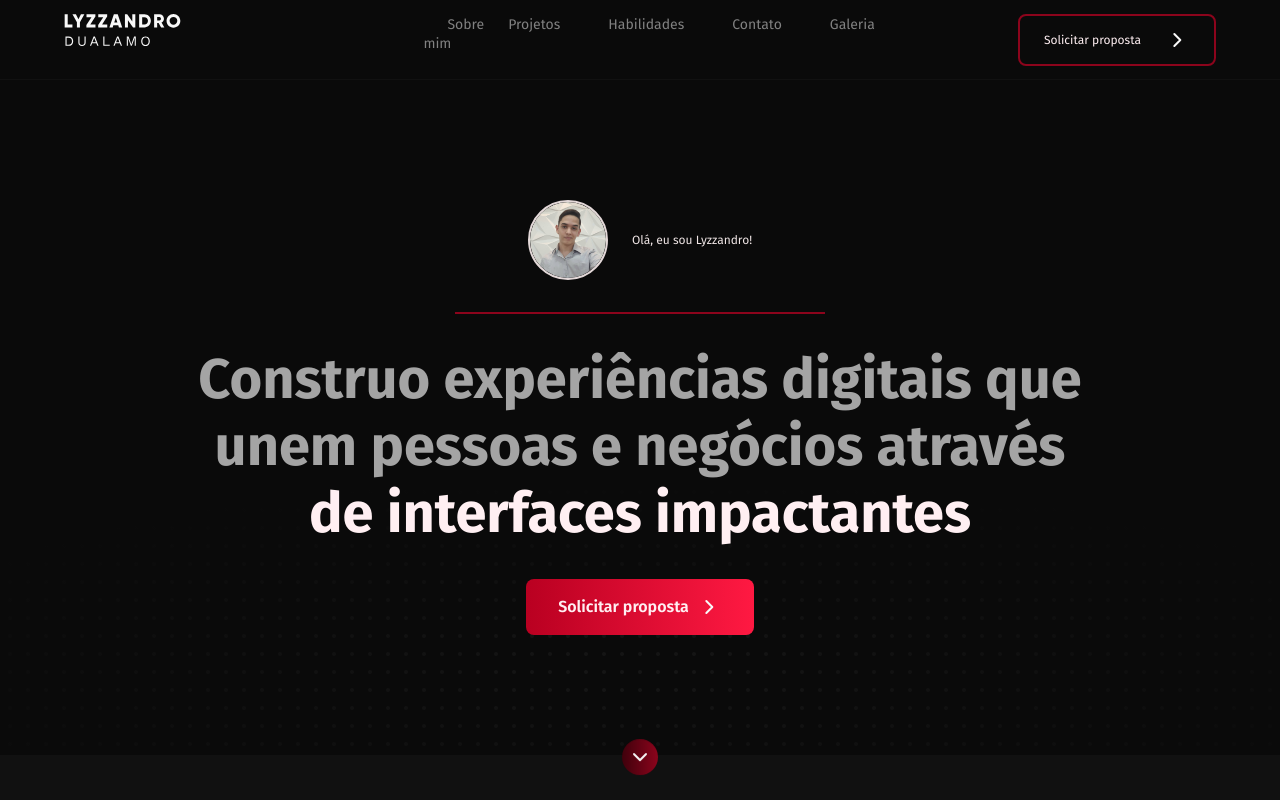
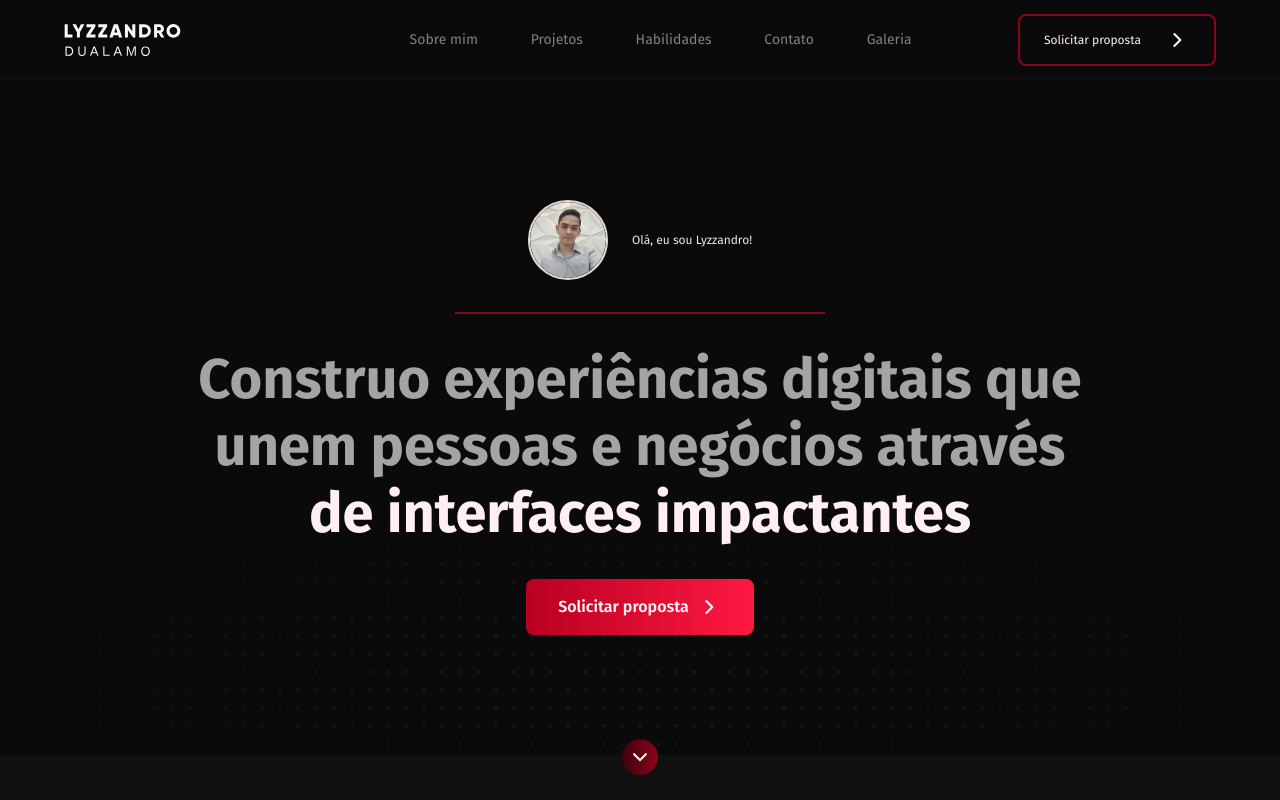
Before and after one commit to lyzzandro/lyzzandro_website, a React (Create React App) app: page / in a window 1280 px wide. Shown: the top 800 px of the page. Built offline with nearby package versions, Linux system fonts and the light colour scheme.

Commit message:
Funcionando com display grid

```diff
--- a/src/styles/header.css
+++ b/src/styles/header.css
@@ -13,10 +13,13 @@
 .Header > div {
     max-width: 1200px;
     width: 90%;
+    height: 100%;
     margin: auto;
+
     display: grid;
-    grid-template-columns: 125px 1fr 1fr 0.5fr 200px;
+    grid-template-columns: 1fr 1fr 550px 0.5fr 200px;
     justify-content: space-between;
+    align-items: center;
     grid-template-areas: "logo . list . button";
 }
 
@@ -44,10 +47,18 @@
     grid-area: button;
 }
 
+.Header ul,
+.Header li,
 .Header li a {
+    height: 100%;
+}
+
+.Header li a {
+    display: grid;
+    place-items: center;
     font-size: 14px;
     font-weight: 500;
-    padding: 31px 24px;
+    padding: 0 24px;
     color: var(--dark4);
     border-color: transparent;
     transition: all 0.3s;
@@ -112,9 +123,8 @@
     }
 
     .Header div {
-        min-width: 100%;
-        align-items: center;
-        justify-content: center;
+        grid-template-columns: 1fr;
+        place-items: center;
     }
 
     .Header ul,
```
